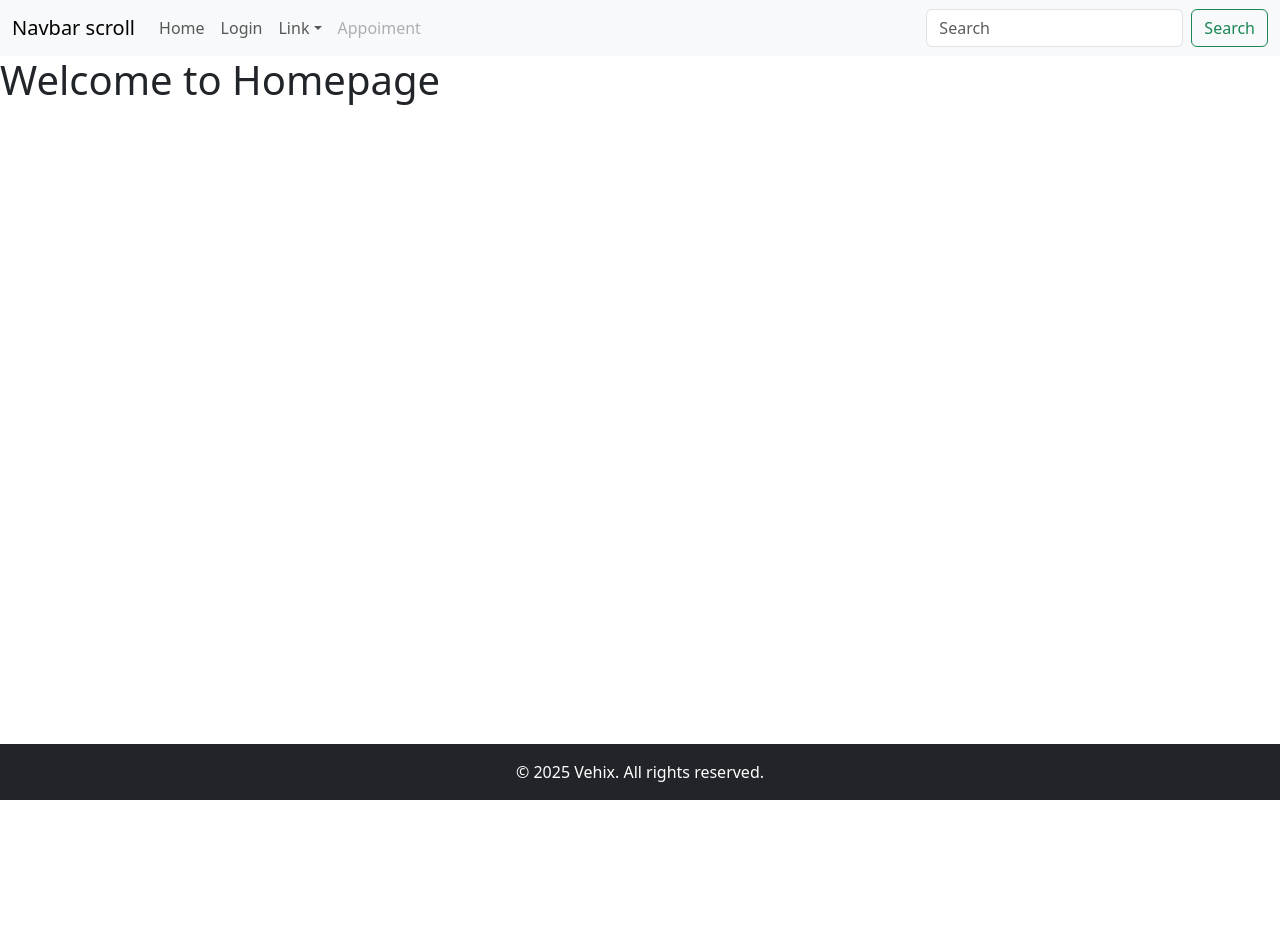
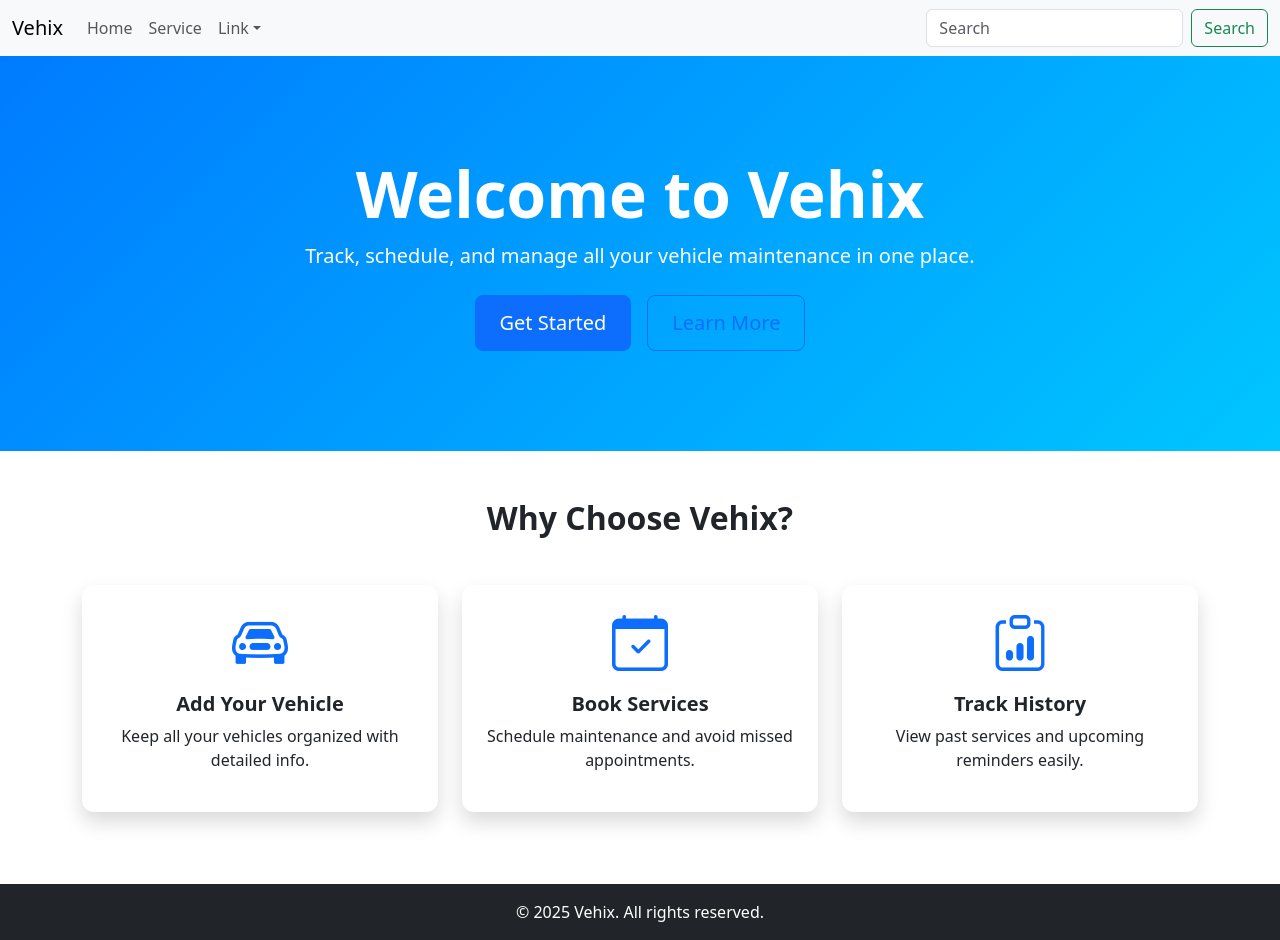
Before and after one commit to ShawindiDinuruvani/vehix, a React (Create React App) app: page / in a window 1280 px wide. Before the commit the page ends 800 px from the top, so only its background shows below. Built offline with nearby package versions, Linux system fonts and the light colour scheme; the HTML template or start-up script is replaced by a standard one.

Commit message:
refactor:change few things

```diff
--- a/src/components/Navbar.jsx
+++ b/src/components/Navbar.jsx
@@ -10,7 +10,8 @@ const NavbarComponent = () => {
   return (
     <Navbar expand="lg" className="bg-body-tertiary">
       <Container fluid>
-        <Navbar.Brand href="#">Navbar scroll</Navbar.Brand>
+        {/* Just text instead of <Vehix /> */}
+        <Navbar.Brand href="#">Vehix</Navbar.Brand>
         <Navbar.Toggle aria-controls="navbarScroll" />
         <Navbar.Collapse id="navbarScroll">
           <Nav
@@ -19,7 +20,7 @@ const NavbarComponent = () => {
             navbarScroll
           >
             <Nav.Link href="#action1">Home</Nav.Link>
-            <Nav.Link href="#action2">Login</Nav.Link>
+            <Nav.Link href="#action2">Service</Nav.Link>
             <NavDropdown title="Link" id="navbarScrollingDropdown">
               <NavDropdown.Item href="#action3">Signin</NavDropdown.Item>
               <NavDropdown.Item href="#action4">Signup</NavDropdown.Item>
@@ -28,9 +29,6 @@ const NavbarComponent = () => {
                 Something else here
               </NavDropdown.Item>
             </NavDropdown>
-            <Nav.Link href="#" disabled>
-              Appoiment
-            </Nav.Link>
           </Nav>
           <Form className="d-flex">
             <Form.Control
--- /dev/null
+++ b/src/pages/Home.css
@@ -0,0 +1,52 @@
+/* General Page Layout */
+.home-page {
+  display: flex;
+  flex-direction: column;
+  min-height: 100vh;
+}
+
+/* Hero Section */
+.hero-section {
+  background: linear-gradient(135deg, #007bff, #00c6ff);
+  padding: 100px 0;
+}
+
+.hero-title {
+  font-size: 3rem;
+}
+
+.hero-subtitle {
+  font-size: 1.25rem;
+}
+
+.hero-buttons .btn {
+  padding: 0.75rem 1.5rem;
+}
+
+/* Feature Cards */
+.feature-card {
+  background-color: white;
+  border-radius: 12px;
+  box-shadow: 0 10px 20px rgba(0,0,0,0.15);
+  transition: transform 0.3s ease, box-shadow 0.3s ease;
+}
+
+/* Hover effect */
+.feature-card:hover {
+  transform: translateY(-10px);
+  box-shadow: 0 15px 30px rgba(0,0,0,0.25);
+}
+
+/* Icons hover effect */
+.feature-card i {
+  transition: transform 0.3s ease;
+}
+
+.feature-card:hover i {
+  transform: scale(1.2);
+}
+
+.feature-card h5 {
+  margin-top: 1rem;
+  margin-bottom: 0.5rem;
+}
--- a/src/pages/Home.jsx
+++ b/src/pages/Home.jsx
@@ -1,11 +1,69 @@
-import React from 'react'
+import React from "react";
+import { Container } from "react-bootstrap";
+import { Link } from "react-router-dom";
+import "./Home.css";
 
 const Home = () => {
   return (
-    <div>
-      <h1>Welcome to Homepage</h1>
+    <div className="home-page d-flex flex-column min-vh-100">
+
+      {/* Hero Section */}
+      <section className="hero-section d-flex align-items-center text-center text-white">
+        <Container>
+          <h1 className="display-3 fw-bold hero-title">Welcome to Vehix</h1>
+          <p className="lead hero-subtitle">
+            Track, schedule, and manage all your vehicle maintenance in one place.
+          </p>
+          <div className="hero-buttons mt-4">
+            <Link to="/login">
+              <button className="btn btn-primary btn-lg me-3">Get Started</button>
+            </Link>
+            <Link to="#features">
+              <button className="btn btn-outline-primary btn-lg">Learn More</button>
+            </Link>
+          </div>
+        </Container>
+      </section>
+
+      {/* Features Section */}
+      <section id="features" className="py-5">
+        <Container>
+          <h2 className="text-center mb-5 fw-bold">Why Choose Vehix?</h2>
+          <div className="row justify-content-center">
+
+            {/* Card 1 */}
+            <div className="col-md-4 mb-4">
+              <div className="feature-card p-4 text-center h-100">
+                <i className="bi bi-car-front display-4 text-primary mb-3"></i>
+                <h5 className="fw-bold">Add Your Vehicle</h5>
+                <p>Keep all your vehicles organized with detailed info.</p>
+              </div>
+            </div>
+
+            {/* Card 2 */}
+            <div className="col-md-4 mb-4">
+              <div className="feature-card p-4 text-center h-100">
+                <i className="bi bi-calendar-check display-4 text-primary mb-3"></i>
+                <h5 className="fw-bold">Book Services</h5>
+                <p>Schedule maintenance and avoid missed appointments.</p>
+              </div>
+            </div>
+
+            {/* Card 3 */}
+            <div className="col-md-4 mb-4">
+              <div className="feature-card p-4 text-center h-100">
+                <i className="bi bi-clipboard-data display-4 text-primary mb-3"></i>
+                <h5 className="fw-bold">Track History</h5>
+                <p>View past services and upcoming reminders easily.</p>
+              </div>
+            </div>
+
+          </div>
+        </Container>
+      </section>
+
     </div>
-  )
-}
+  );
+};
 
-export default Home
+export default Home;
--- a/src/pages/Signin.jsx
+++ b/src/pages/Signin.jsx
@@ -1,22 +1,22 @@
-import React from 'react'
+import React from "react";
 
 const Signin = () => {
   return (
-    <div className="container mt-5">
-      <h2>Signin</h2>
+    <div className="container py-5">
+      <h2 className="mb-4">Login to Vehix</h2>
       <form>
         <div className="mb-3">
-          <label className="form-label">Email</label>
-          <input type="email" className="form-control" />
+          <label htmlFor="email" className="form-label">Email address</label>
+          <input type="email" className="form-control" id="email" placeholder="Enter email" />
         </div>
         <div className="mb-3">
-          <label className="form-label">Password</label>
-          <input type="password" className="form-control" />
+          <label htmlFor="password" className="form-label">Password</label>
+          <input type="password" className="form-control" id="password" placeholder="Password" />
         </div>
-        <button className="btn btn-primary">Login</button>
+        <button type="submit" className="btn btn-primary">Login</button>
       </form>
     </div>
-  )
-}
+  );
+};
 
-export default Signin
+export default Signin;
```
